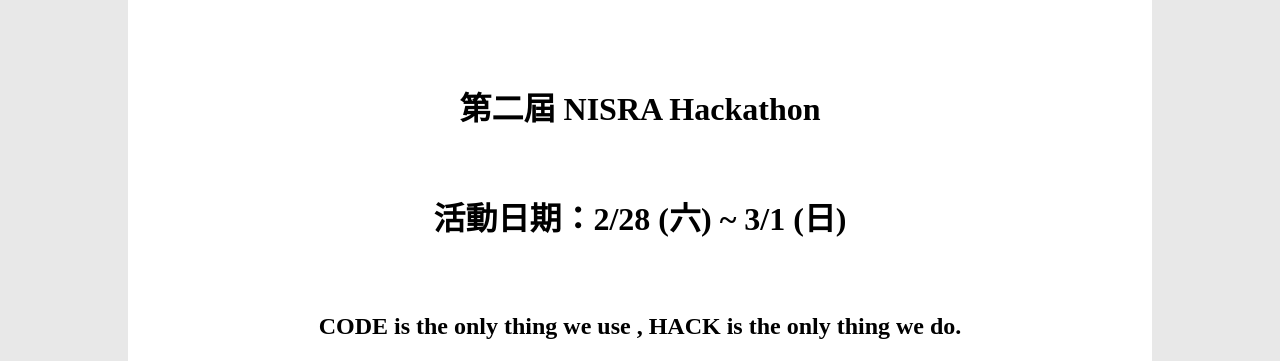
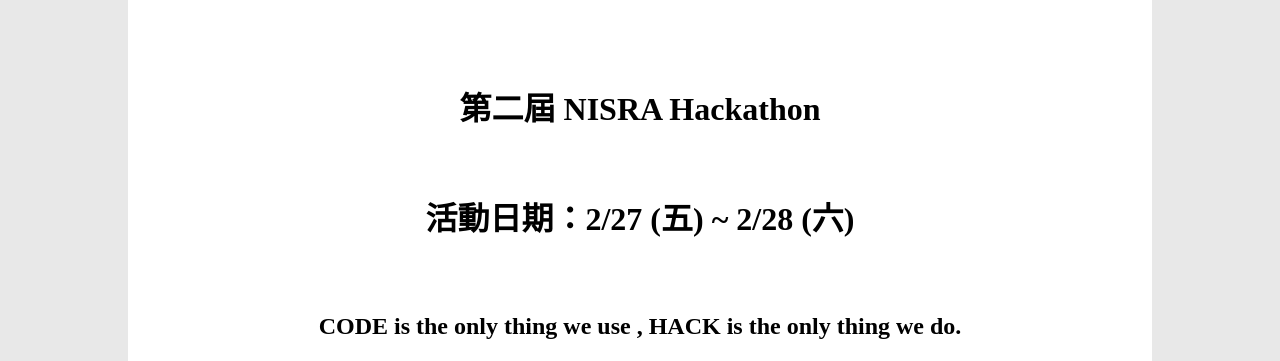
Before and after one commit to dannypc1628/--, a plain HTML site: page index.html in a window 1280 px wide. Shown: the part 439-800 px from the top of the page. Drawn offline with nearby package versions, Linux system fonts and the light colour scheme.

Commit message:
縮小mark大小，修正活動日期

```diff
--- a/index.html
+++ b/index.html
@@ -53,7 +53,7 @@
 </div>
 
 <div>
-<h1><p>活動日期：2/28 (六) ~ 3/1 (日) </p></h1>
+<h1><p>活動日期：2/27 (五) ~ 2/28 (六) </p></h1>
 </div>
 
 <br>
```
Also changed, not shown: info.html (+1 -1 lines), img/hackathonNewMark2015-3.png (added), img/hackathonNewMark2015.png.
